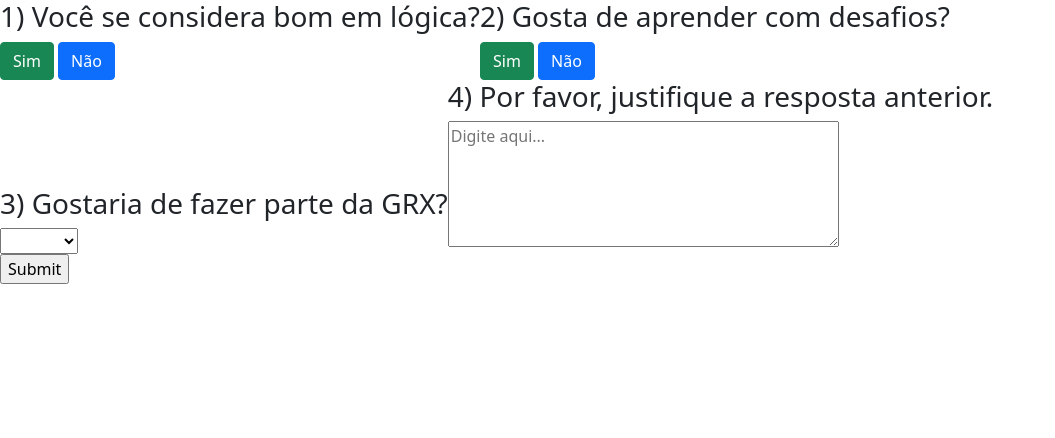
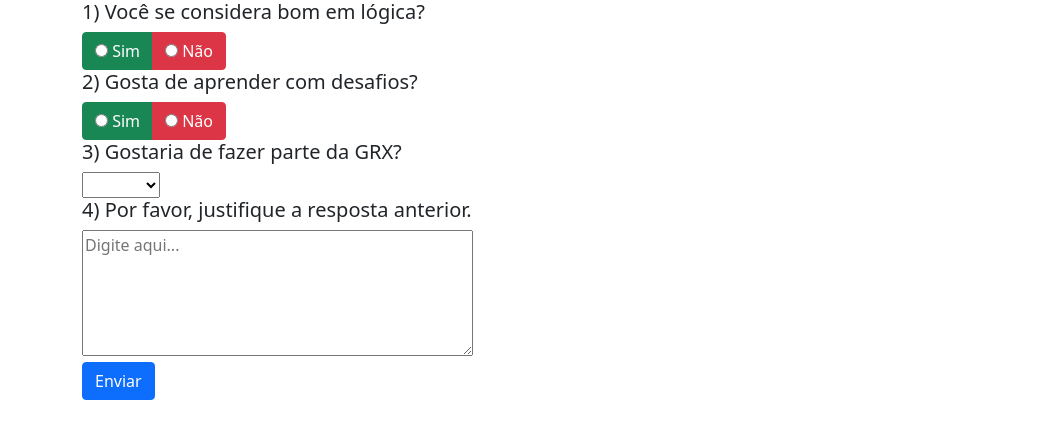
Before and after one commit to williamnstolb/desafioGRX, a React (Create React App) app in the folder app/frontend/: page /forms in a window 1280 px wide. Shown: the top 438 px of the page, without its empty margins (0-1055 px from the left). Built offline with nearby package versions, Linux system fonts and the light colour scheme.

Commit message:
Botões das perguntas 1 e 2 modificados - componente com nome alterado para SelecOption

```diff
--- a/app/frontend/src/components/SelectOption.jsx
+++ b/app/frontend/src/components/SelectOption.jsx
@@ -1,17 +1,16 @@
 import React, { Component } from 'react'
-import Button from 'react-bootstrap/Button'
 
 export default class SelectOption extends Component {
   render() {
     const { name, onChange } = this.props;
     return (
-      <div>
-          <label htmlFor='buttonYes'>
-            <Button required={ true } id='buttonYes' value="Sim" name={ name } onChange={ onChange } selected variant="success">Sim</Button>
-          </label>{ ' ' }
-          <label htmlFor='buttonNo'>
-            <Button required={ true } id='buttonNo'  value="Não" name={ name } onChange={ onChange } >Não</Button>
-          </label>
+      <div class="btn-group btn-group-toggle" data-toggle="buttons">
+        <label forHtml="Sim" class="btn btn-success">
+          <input type="radio" name={ name } id="Sim" autocomplete="off" onChange={ onChange } value="Sim"/> Sim
+        </label>
+        <label forHtml="Não" class="btn btn-danger">
+          <input type="radio" name={ name } id="Não" autocomplete="off" onChange={ onChange } value="Não"/> Não
+        </label>
       </div>
     )
   }
--- a/app/frontend/src/pages/Forms.jsx
+++ b/app/frontend/src/pages/Forms.jsx
@@ -4,6 +4,7 @@ import SelectOption from '../components/SelectOption'
 import Result from '../components/Result'
 import Select from '../components/Select'
 import { sendForms } from '../services/requests'
+import Button from 'react-bootstrap/esm/Button'
 
 export default class Forms extends Component {
   constructor() {
@@ -13,10 +14,10 @@ export default class Forms extends Component {
       Pergunta1: '',
       Pergunta2: '',
       Pergunta3: '',
-      Pergunta4: '',
-      QuantidadePositiva: 0,
-      QuantidadeNegativa: 0,
-      QuantidadeNaoAvaliada: 0,
+      // Pergunta4: '',
+      // QuantidadePositiva: 0,
+      // QuantidadeNegativa: 0,
+      // QuantidadeNaoAvaliada: 0,
       sent: false,
     }
   }
@@ -73,26 +74,34 @@ export default class Forms extends Component {
   render() {
     const { sent } = this.state;
     return (
-      <div>
+      <div class="container-sm">
         <form onSubmit={ this.onSubmit}>
+          <div class=".card-body">
             <label htmlFor='pergunta1'>
-           <h3>1) Você se considera bom em lógica?</h3>
+              <h5>1) Você se considera bom em lógica?</h5>
               <SelectOption name="Pergunta1" onChange={ this.onChange }/>
             </label>
+          </div>
+          <div class=".card-body">
             <label htmlFor='pergunta2'>
-            <h3>2) Gosta de aprender com desafios?</h3>
+              <h5>2) Gosta de aprender com desafios?</h5>
               <SelectOption name="Pergunta2" onChange={ this.onChange }/>
             </label>
+          </div>
+          <div class=".card-body">
             <label htmlFor='pergunta3'>
-            <h3>3) Gostaria de fazer parte da GRX?</h3>
+              <h5>3) Gostaria de fazer parte da GRX?</h5>
               <Select name="Pergunta3" onChange={ this.onChange }/>
             </label>
+          </div>
+          <div class=".card-body">
             <label htmlFor='pergunta4'>
-            <h3>4) Por favor, justifique a resposta anterior.</h3>
+              <h5>4) Por favor, justifique a resposta anterior.</h5>
               <BoxText name="Pergunta4" onChange={ this.onChange }/>
             </label>
+          </div>
           <div>
-            <input type="submit" />
+            <Button type="submit" class="btn btn-primary">Enviar</Button>
           </div>
         </form>
         {sent && <Result />}
```
Lines whose indentation alone changed are shown as unchanged.
